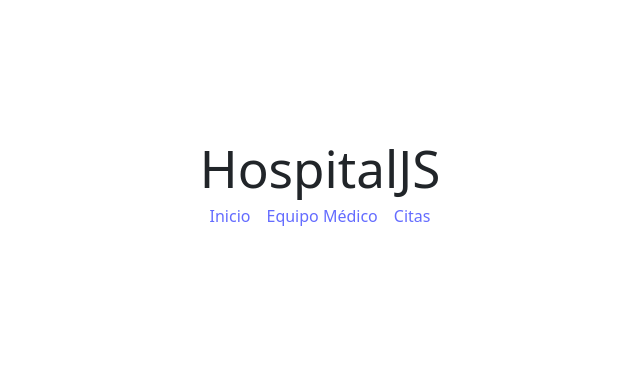
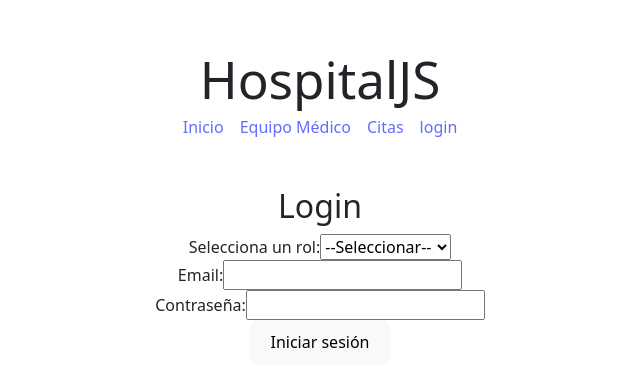
Before and after one commit to valeriatorrealba/HospitalJS, a React (Vite) app: page /login in a window 1280 px wide. Shown: the part 216-602 px from the top of the page, without its empty margins (320-960 px from the left). Built offline with nearby package versions, Linux system fonts and the light colour scheme.

Commit message:
Ejercicio práctico 2 Módulo 5

```diff
--- a/index.html
+++ b/index.html
@@ -4,6 +4,7 @@
     <meta charset="UTF-8" />
     <link rel="icon" type="image/svg+xml" href="/logo.png" />
     <meta name="viewport" content="width=device-width, initial-scale=1.0" />
+    <meta http-equiv="X-Frame-Options" content="DENY">
     <meta name="author" content="Valeria Torrealba">
     <title>HospitalJS</title>
     <link href="https://cdn.jsdelivr.net/npm/bootstrap@5.3.3/dist/css/bootstrap.min.css" rel="stylesheet" integrity="sha384-QWTKZyjpPEjISv5WaRU9OFeRpok6YctnYmDr5pNlyT2bRjXh0JMhjY6hW+ALEwIH" crossorigin="anonymous">
--- a/package.json
+++ b/package.json
@@ -10,6 +10,9 @@
     "preview": "vite preview"
   },
   "dependencies": {
+    "crypto-js": "^4.2.0",
+    "express": "^4.21.2",
+    "express-rate-limit": "^7.5.0",
     "prop-types": "^15.8.1",
     "react": "^18.3.1",
     "react-dom": "^18.3.1",
--- a/src/App.jsx
+++ b/src/App.jsx
@@ -5,9 +5,27 @@ import MedicalTeam from './pages/MedicalTeam'
 import Appointments from './pages/Appointments'
 import { HospitalContextProvider } from './context/HospitalContext'
 import "./App.css"
+import { AuthProvider, useAuth } from './context/AuthContext'
+import AdminPanel from './pages/AdminPanel'
+import Login from './pages/Login'
+
+const ProtectedRoute = ({ children, allowedRoles  }) => {
+    const { isAuthenticated, role } = useAuth()
+
+    if (!isAuthenticated) {
+        return <Login />
+    }
+
+    if (!allowedRoles.includes(role)) {
+        return <h2>Acceso denegado. No tienes permiso para acceder a esta sección.</h2>
+    }
+
+    return children
+}
 
 function App() {
     return (
+        <AuthProvider>
             <HospitalContextProvider>
                 <Router>
                     <header className="text-center m-5">
@@ -16,17 +34,30 @@ function App() {
                             <NavLink to="/" className="mx-2">Inicio</NavLink>
                             <NavLink to="/team" className="mx-2">Equipo Médico</NavLink>
                             <NavLink to="/appointments" className="mx-2">Citas</NavLink>
+                            <NavLink to="/login" className="mx-2">login</NavLink>
                         </nav>
                     </header>
                     <main>
                         <Routes>
                             <Route path="/" element={<Home />} />
-                        <Route path="/team" element={<MedicalTeam />} />
+                            <Route path="/team" element={
+                                <MedicalTeam />
+                            }
+                            />
                             <Route path="/appointments" element={<Appointments />} />
+
+                            <Route path="/login" element={
+                                <ProtectedRoute allowedRoles={["admin", "doctor"]}>
+                                <Login />
+                                </ProtectedRoute>
+                            }
+                            />
+                            <Route path="/admin-panel" element={<AdminPanel />} />
                         </Routes>
                     </main>
                 </Router>
             </HospitalContextProvider>
+        </AuthProvider>
     )
 }
 
--- /dev/null
+++ b/src/context/AuthContext.jsx
@@ -0,0 +1,27 @@
+import React, { createContext, useState, useContext } from 'react'
+
+const AuthContext = createContext()
+
+
+export const AuthProvider = ({ children }) => {
+    const [isAuthenticated, setIsAuthenticated] = useState(false)
+    const [role, setRole] = useState(null)
+
+    const login = (userRole) => {
+        setIsAuthenticated(true)
+        setRole(userRole)
+    }
+
+    const logout = () => {
+        setIsAuthenticated(false)
+        setRole(null)
+    }
+
+    return (
+        <AuthContext.Provider value={{ isAuthenticated, role, login, logout }}>
+            {children}
+        </AuthContext.Provider>
+    )
+}
+
+export const useAuth = () => useContext(AuthContext)
--- /dev/null
+++ b/src/pages/AdminPanel.jsx
@@ -0,0 +1,12 @@
+import React from 'react'
+
+const AdminPanel = () => {
+    return (
+    <div>
+        <h2>Panel de Administración</h2>
+        <p>Esta es una página protegida solo para usuarios autenticados.</p>
+    </div>
+    )
+}
+
+export default AdminPanel
--- a/src/pages/MedicalTeam.jsx
+++ b/src/pages/MedicalTeam.jsx
@@ -12,7 +12,13 @@ function MedicalTeam() {
         setError(null)
         try {
             const data = await fetchDoctors()
-            setDoctors(data)
+            const adaptedData = data.map(doctor => ({
+                id: doctor.id,
+                name: doctor.name,
+                specialty: "Especialidad Genérica",
+                years: 5,
+            }))
+            setDoctors(adaptedData)
         } catch (err) {
             setError(err.message)
         } finally {
--- /dev/null
+++ b/src/pages/login.jsx
@@ -0,0 +1,78 @@
+import React, {useState} from 'react'
+import { useAuth } from '../context/AuthContext'
+import { useNavigate } from 'react-router-dom'
+import CryptoJS from 'crypto-js'
+
+const Login = () => {
+    const [role, setRole] = useState("")
+    const [email, setEmail] = useState("")
+    const [password, setPassword] = useState("")
+    const { login } = useAuth()
+    const navigate = useNavigate()
+
+    const handleLogin = () => {
+        if (role === "") {
+            alert("Selecciona un rol")
+            return
+        }
+
+        if (!email || !password) {
+            alert("Por favor, ingrese todos los campos")
+            return
+        }
+
+        const encryptedPassword = CryptoJS.AES.encrypt(password, 'your-secret-key').toString()
+
+        const user = { email, password: encryptedPassword, role }
+        localStorage.setItem("user", JSON.stringify(user))
+
+        const jwtToken = "eyJhbGciOiJIUzI1NiIsInR5cCI6IkpXVCJ9.eyJzdWIiOiIxMjM0NTY3ODkwIiwibmFtZSI6IkpvaG4gRG9lIiwiaWF0IjoxNTE2MjM5MDIyfQ.m8W2FgeikvS1F6BOAT5U8u3K8Gq5ybaJQeqE8OcbVhM"
+        const userData = {
+            email: "test@example.com",
+            role: role,
+            password: "contraseña123"
+        }
+
+        localStorage.setItem("jwtToken", jwtToken)
+        localStorage.setItem("user", JSON.stringify(userData))
+
+        console.log("Datos guardados en localStorage:", localStorage.getItem("user"))
+        console.log("Token guardado en localStorage:", localStorage.getItem("jwtToken"))
+
+        login(role)
+
+        if (role === "admin") {
+            navigate("/admin-panel")
+        } else {
+            navigate("/team")
+        }
+    }
+
+    return (
+        <div>
+            <h2>Login</h2>
+            <label>
+                Selecciona un rol:
+                <select value={role} onChange={(e) => setRole(e.target.value)}>
+                <option value="">--Seleccionar--</option>
+                <option value="admin">Administrador</option>
+                <option value="doctor">Doctor</option>
+                </select>
+            </label>
+            <br />
+            <label>Email:
+                <input type="email" value={email} onChange={(e) => setEmail(e.target.value)} required />
+            </label>
+            <br />
+            <label> Contraseña:
+                <input type="password" value={password} onChange={(e) => setPassword(e.target.value)} required />
+            </label>
+
+
+            <br />
+            <button onClick={handleLogin}>Iniciar sesión</button>
+        </div>
+    )
+}
+
+export default Login
```
Also changed, not shown: 2 other files (tests, documents, lock files or other folders). Lines whose indentation alone changed are shown as unchanged.
